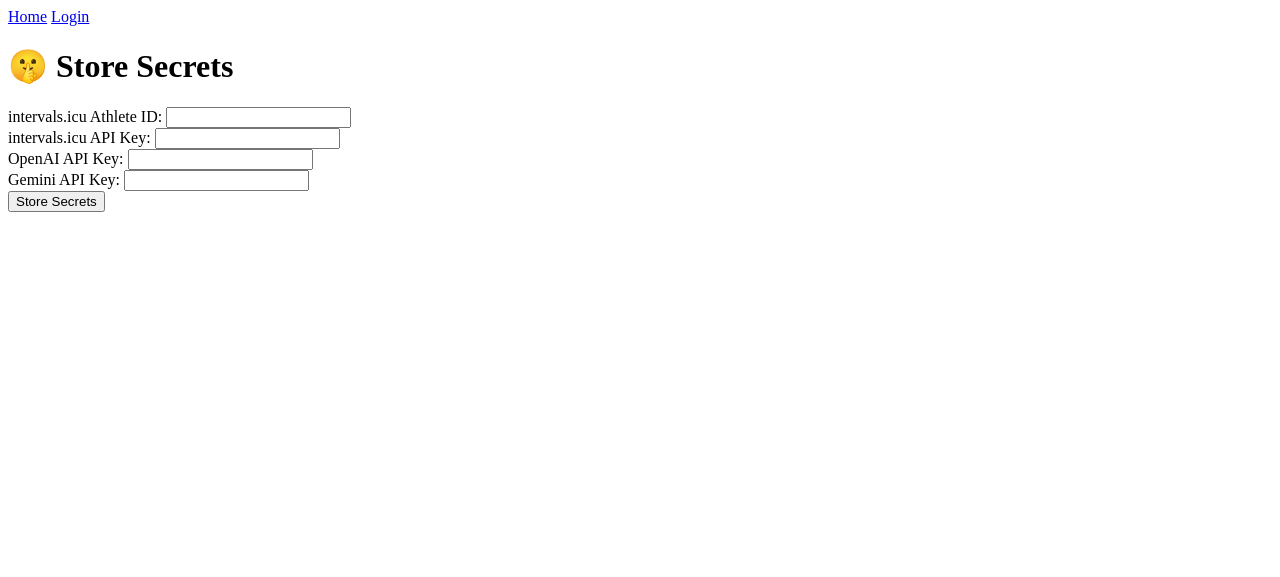
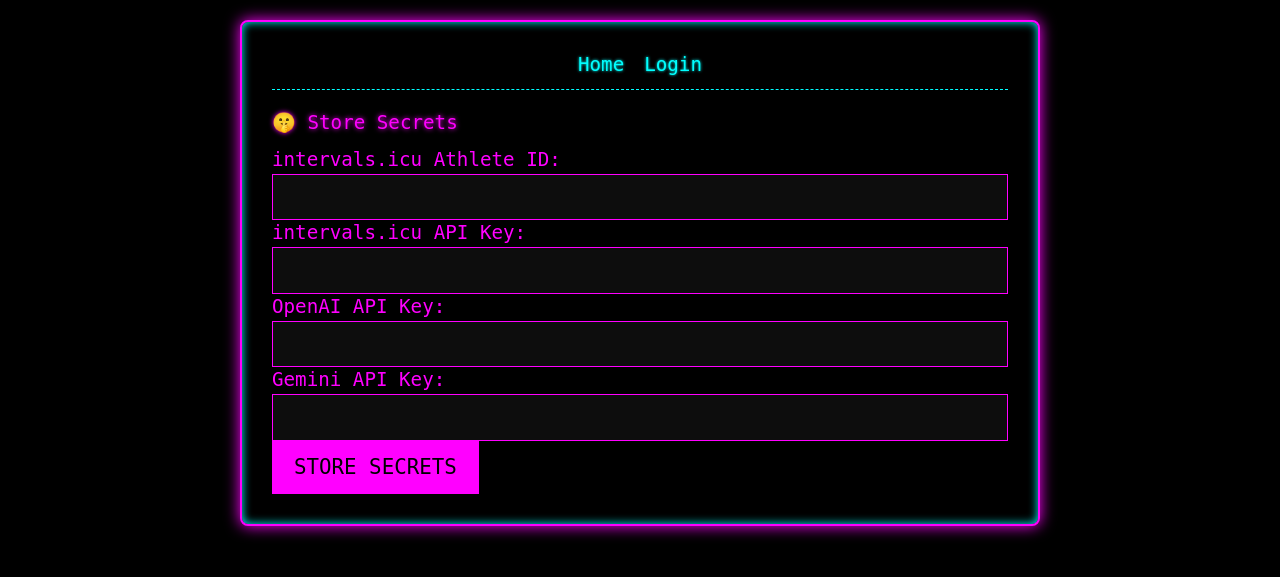
Before and after one commit to matze298/intelliwatts, a FastAPI app: page /secrets in a window 1280 px wide. Shown: the top 577 px of the page. Run offline with FastAPI, Linux system fonts and the light colour scheme; style sheets or scripts are compiled from the project's sources; parts of the project's set-up code (start-up, migrations or seed data) failed here and were passed over.

Commit message:
Leverage tailwind to provide a retro terminal look

```diff
--- a/app/static/style.css
+++ b/app/static/style.css
@@ -1,5 +1,107 @@
-@tailwind base;
-@tailwind components;
-@tailwind utilities;
+@import "tailwindcss";
+@import url('https://fonts.googleapis.com/css2?family=VT323&display=swap');
 
+/* Base styles for a retro terminal look */
+body {
+    background-color: #000000; /* Black background */
+    color: #ff00ff; /* Neon pink text */
+    font-family: 'VT323', monospace; /* Retro terminal font */
+    font-size: 1.2rem;
+    line-height: 1.4;
+    margin: 0;
+    padding: 20px;
+    display: flex;
+    justify-content: center;
+    align-items: flex-start; /* Align to the top */
+    min-height: 10vh;
+    box-sizing: border-box;
+}
+
+/* General text and heading styles */
+h1, h2, h3, h4, h5, h6 {
+    color: #ff00ff; /* Neon pink headings */
+    text-shadow: 0 0 5px #ff00ff; /* Glow effect */
+    margin-top: 20px;
+    margin-bottom: 10px;
+}
+
+/* Link styles */
+a {
+    color: #00ffff; /* Cyan/light blue links */
+    text-decoration: none;
+    text-shadow: 0 0 3px #00ffff; /* Subtle glow */
+    transition: color 0.3s ease;
+}
+
+a:hover {
+    color: #ff00ff; /* Pink on hover */
+    text-shadow: 0 0 5px #ff00ff;
+}
+
+/* Container for main content */
+.container {
+    background-color: #000000; /* Black for content area */
+    border: 2px solid #ff00ff; /* Neon pink border */
+    box-shadow: 0 0 15px #ff00ff, inset 0 0 10px #00ffff; /* Outer glow pink, inner glow light blue */
+    padding: 30px;
+    border-radius: 8px;
+    max-width: 800px;
+    width: 100%;
+    box-sizing: border-box;
+}
+
+/* Navigation styles (adjusting existing) */
+.nav {
+    display: flex;
+    justify-content: center;
+    gap: 20px;
+    margin-bottom: 20px;
+    padding-bottom: 10px;
+    border-bottom: 1px dashed #00ffff;
+}
+
+/* Form element styles */
+input[type="email"],
+input[type="password"],
+input[type="text"] {
+    background-color: #0d0d0d; /* Even darker input background */
+    border: 1px solid #ff00ff;
+    color: #00ffff; /* Light blue text in inputs */
+    padding: 10px;
+    font-family: 'VT323', monospace;
+    font-size: 1.1rem;
+    width: 100%;
+    box-sizing: border-box;
+    text-shadow: 0 0 2px #00ffff;
+}
+
+input[type="email"]:focus,
+input[type="password"]:focus,
+input[type="text"]:focus {
+    outline: none;
+    border-color: #ff00ff; /* Pink focus */
+    box-shadow: 0 0 8px #ff00ff;
+}
+
+button {
+    background-color: #ff00ff; /* Neon pink button */
+    color: #000000; /* Black text on button */
+    border: 2px solid #ff00ff;
+    padding: 10px 20px;
+    font-family: 'VT323', monospace;
+    font-size: 1.3rem;
+    cursor: pointer;
+    text-transform: uppercase;
+    text-shadow: none; /* No text shadow on button text */
+    transition: background-color 0.3s ease, color 0.3s ease, box-shadow 0.3s ease;
+    align-self: flex-start; /* Align button to the left */
+}
+
+button:hover {
+    background-color: #00ffff; /* Light blue hover */
+    color: #000000;
+    box-shadow: 0 0 10px #00ffff;
+}
+
+/* Ensure Tailwind base styles are still applied, but custom styles take precedence */
 /* You can add your custom CSS here if needed, it will be processed by PostCSS */
--- a/app/templates/login.html
+++ b/app/templates/login.html
@@ -3,7 +3,7 @@
 
 <head>
     <title>Login</title>
-    <link rel="stylesheet" href="/static/style.css">
+    <link rel="stylesheet" href="/static/tailwind.css">
 </head>
 
 <body>
--- a/app/templates/plan.html
+++ b/app/templates/plan.html
@@ -6,8 +6,8 @@
     <link rel="stylesheet" href="/static/tailwind.css">
 </head>
 
-<body class="font-sans bg-gray-100">
-    <div class="max-w-3xl mx-auto p-8 bg-white rounded-lg shadow-md mt-10">
+<body class="font-sans">
+    <div class="container max-w-3xl mx-auto p-8 rounded-lg shadow-md mt-10">
         <nav class="flex justify-between items-center mb-6">
             <div>
                 <a href="/" class="text-blue-600 hover:text-blue-800 mr-4">Home</a>
--- a/app/templates/register.html
+++ b/app/templates/register.html
@@ -3,7 +3,7 @@
 
 <head>
     <title>Register</title>
-    <link rel="stylesheet" href="/static/style.css">
+    <link rel="stylesheet" href="/static/tailwind.css">
 </head>
 
 <body>
--- a/app/templates/secrets.html
+++ b/app/templates/secrets.html
@@ -2,7 +2,7 @@
 <html>
 <head>
     <title>Secrets</title>
-    <link rel="stylesheet" href="/static/style.css">
+    <link rel="stylesheet" href="/static/tailwind.css">
 </head>
 <body>
     <div class="container">
```
Also changed, not shown: app/static/tailwind.css (added), 1 other file.
